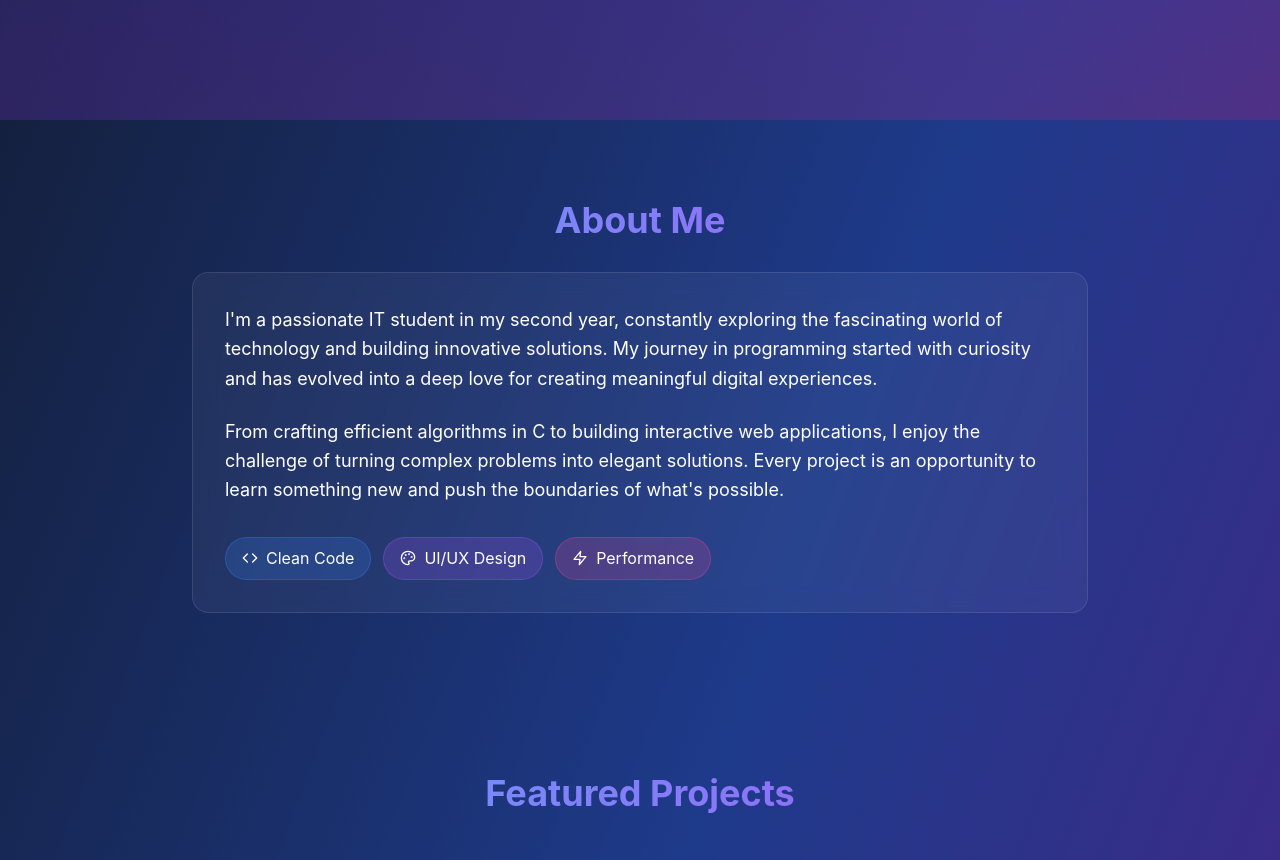
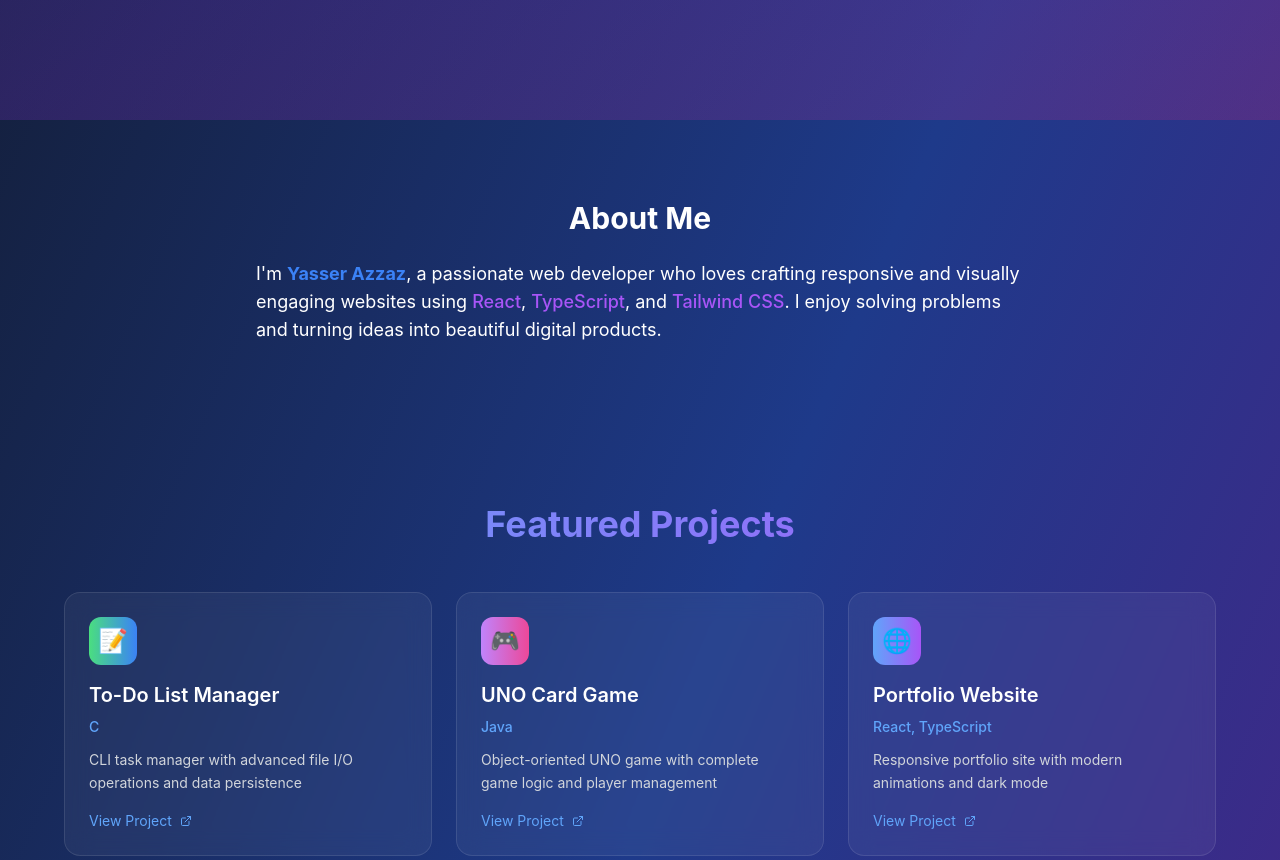
Before and after one commit to Yasser-Azzaz/portfolio-project, a React (Vite) app: page / in a window 1280 px wide. Shown: the part 680-1540 px from the top of the page. Built offline with nearby package versions, Linux system fonts and the light colour scheme.

Commit message:
Update About.tsx
updated about

```diff
--- a/src/components/About.tsx
+++ b/src/components/About.tsx
@@ -1,52 +1,69 @@
-import React from 'react';
-import { Code, Palette, Zap } from 'lucide-react';
+import React, { useEffect, useState } from 'react';
 
 interface Props {
   isVisible: boolean;
 }
 
-const About: React.FC<Props> = ({ isVisible }) => (
-  <section id="about" className="py-20 px-6">
-    <div className="max-w-4xl mx-auto">
+const About: React.FC<Props> = ({ isVisible }) => {
+  const fullText = `I'm Yasser Azzaz, a passionate web developer who loves crafting responsive and visually engaging websites using React, TypeScript, and Tailwind CSS. I enjoy solving problems and turning ideas into beautiful digital products.`;
+
+  const [displayedText, setDisplayedText] = useState('');
+  const [index, setIndex] = useState(0);
+  const [hasStarted, setHasStarted] = useState(false);
+
+  useEffect(() => {
+    if (isVisible && !hasStarted) {
+      setDisplayedText('');
+      setIndex(0);
+      setHasStarted(true);
+    }
+  }, [isVisible, hasStarted]);
+
+  useEffect(() => {
+    if (!hasStarted || index >= fullText.length) return;
+
+    const timeout = setTimeout(() => {
+      setDisplayedText((prev) => prev + fullText.charAt(index));
+      setIndex((prev) => prev + 1);
+    }, 25);
+
+    return () => clearTimeout(timeout);
+  }, [index, fullText, hasStarted]);
+
+  const getHighlightedText = (text: string) => {
+    const parts = text.split(/(Yasser Azzaz|React|TypeScript|Tailwind CSS)/g);
+    return parts.map((part, i) => {
+      if (part === 'Yasser Azzaz') {
+        return (
+          <span key={i} className="font-bold text-blue-500 dark:text-yellow-300">
+            {part}
+          </span>
+        );
+      } else if (['React', 'TypeScript', 'Tailwind CSS'].includes(part)) {
+        return (
+          <span key={i} className="text-purple-500 dark:text-pink-400 font-medium">
+            {part}
+          </span>
+        );
+      }
+      return <span key={i}>{part}</span>;
+    });
+  };
+
+  return (
+    <section id="about" className="py-20 px-4 sm:px-8 lg:px-20">
       <div
         id="about-content"
         data-animate
-        className={`transform transition-all duration-1000 delay-200 ${
-          isVisible ? 'translate-y-0 opacity-100' : 'translate-y-8 opacity-0'
-        }`}
+        className="max-w-3xl mx-auto text-lg leading-7 transition-opacity duration-500"
       >
-        <h2 className="text-4xl font-bold mb-8 text-center bg-gradient-to-r from-blue-400 to-purple-500 bg-clip-text text-transparent">
-          About Me
-        </h2>
-        <div className="bg-white/5 backdrop-blur-md rounded-2xl p-8 border border-white/10">
-          <p className="text-lg leading-relaxed mb-6">
-            I'm a passionate IT student in my second year, constantly exploring the fascinating world of technology
-            and building innovative solutions. My journey in programming started with curiosity and has evolved
-            into a deep love for creating meaningful digital experiences.
-          </p>
-          <p className="text-lg leading-relaxed mb-6">
-            From crafting efficient algorithms in C to building interactive web applications, I enjoy the challenge
-            of turning complex problems into elegant solutions. Every project is an opportunity to learn something new
-            and push the boundaries of what's possible.
-          </p>
-          <div className="flex flex-wrap gap-3 mt-8">
-            <div className="flex items-center space-x-2 px-4 py-2 bg-blue-500/20 rounded-full border border-blue-500/30">
-              <Code className="w-4 h-4" />
-              <span>Clean Code</span>
-            </div>
-            <div className="flex items-center space-x-2 px-4 py-2 bg-purple-500/20 rounded-full border border-purple-500/30">
-              <Palette className="w-4 h-4" />
-              <span>UI/UX Design</span>
-            </div>
-            <div className="flex items-center space-x-2 px-4 py-2 bg-pink-500/20 rounded-full border border-pink-500/30">
-              <Zap className="w-4 h-4" />
-              <span>Performance</span>
-            </div>
-          </div>
-        </div>
+        <h2 className="text-3xl font-bold mb-6 text-center">About Me</h2>
+        <p>
+          {getHighlightedText(displayedText)}
+        </p>
       </div>
-    </div>
-  </section>
-);
+    </section>
+  );
+};
 
 export default About;
```
